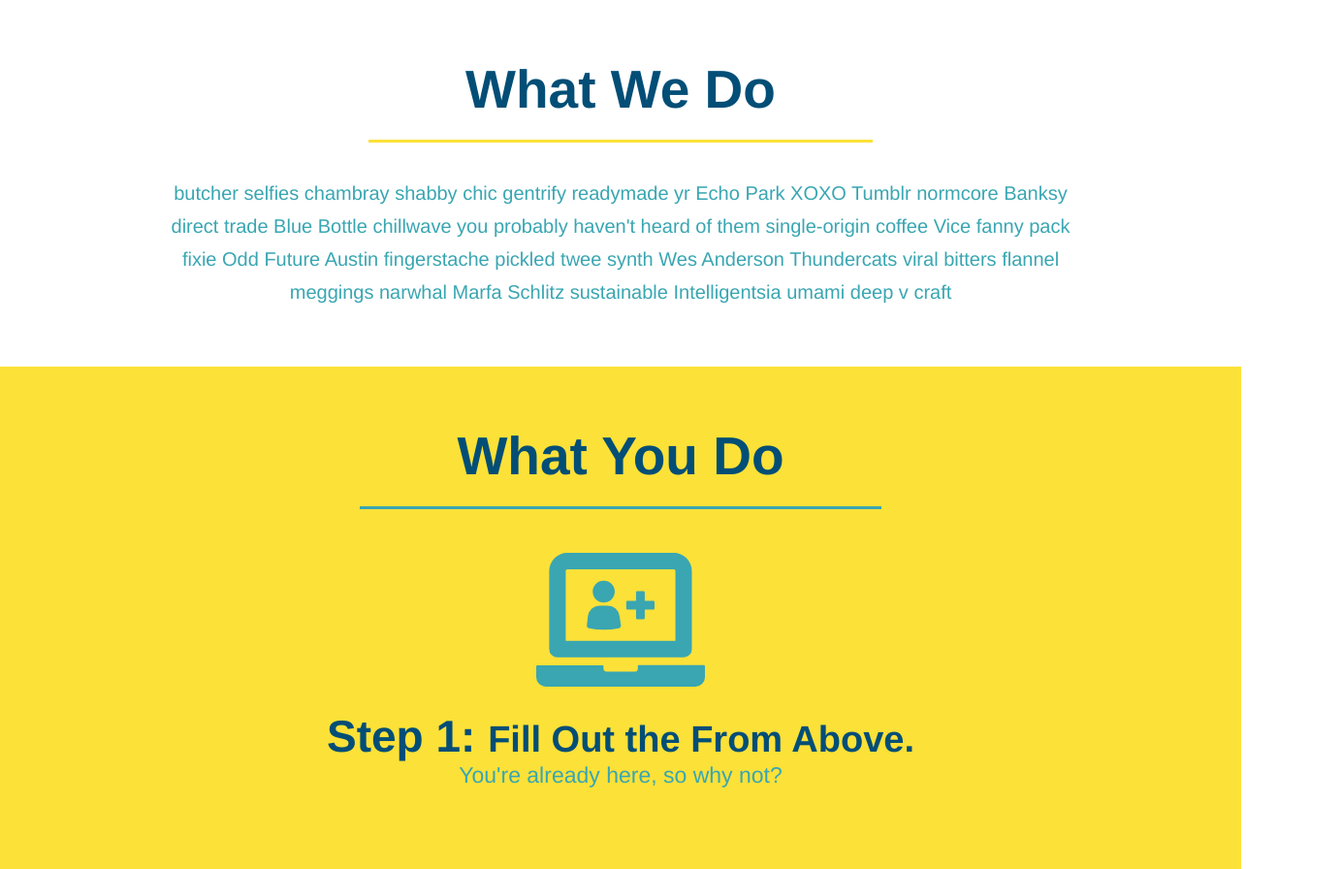
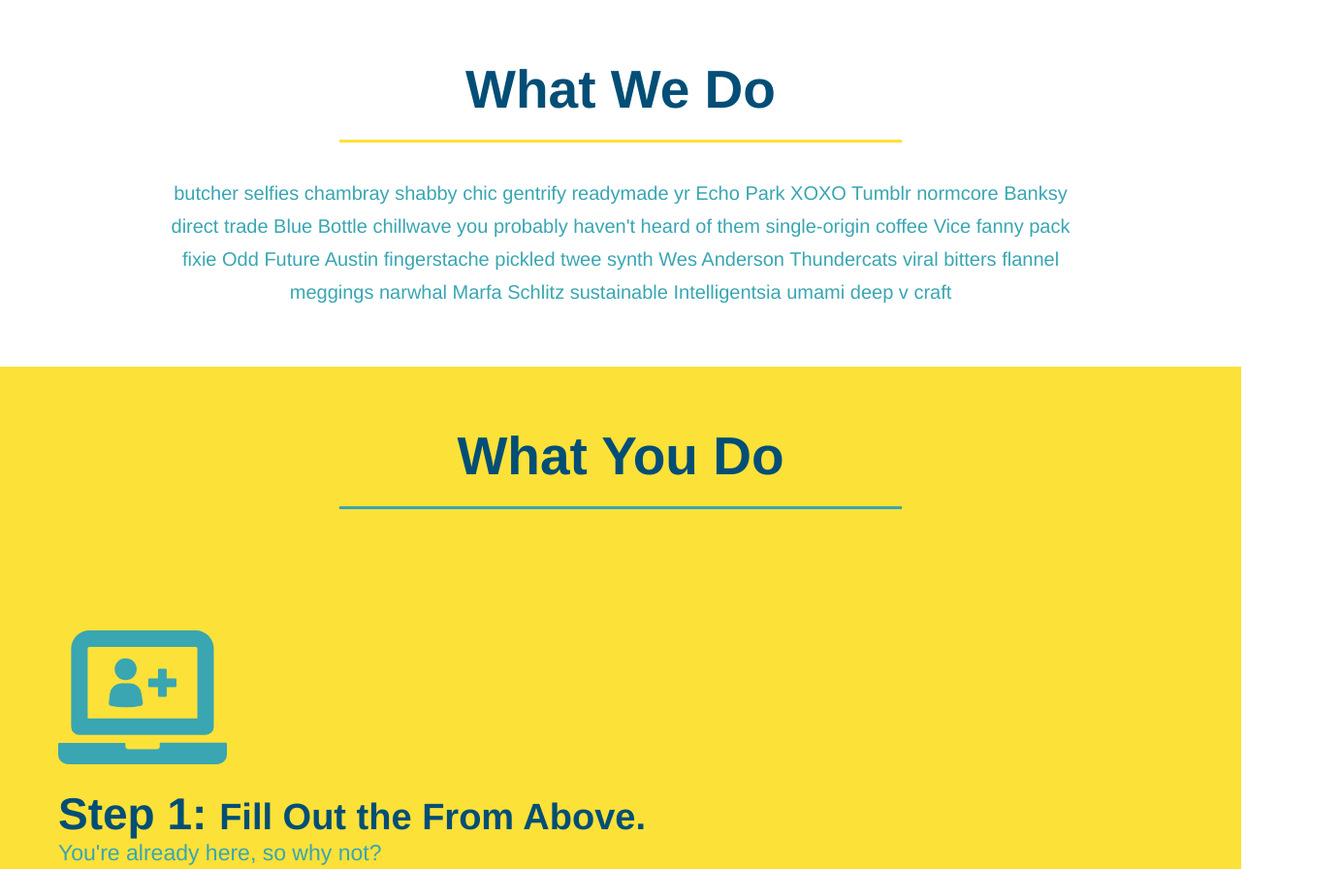
Before and after one commit to mschaaf17/run-buddy, a plain HTML site: page index.html in a window 1280 px wide. Shown: the part 718-1614 px from the top of the page at 97% size, 1385 px wide, since content can reach past the window. Drawn offline with Linux system fonts and the light colour scheme.

Commit message:
added flexbox to headers

```diff
--- a/assets/css/style.css
+++ b/assets/css/style.css
@@ -137,32 +137,29 @@ section {
 
 
 /*what we do section */
-.intro {
-    text-align: center;
-}
-
 .intro p{
     line-height: 1.7;
     color: #39a6b2;
     width: 80%;
     font-size: 20px;
     margin: 0 auto;
+    text-align: center;
 }
 
 
 /*what you do section */
 .steps {
-    text-align: center;
     background: #fce138;
 }
 
 .section-title {
     font-size: 55px;
     color: #024e76;
-    margin-bottom: 35px;
-    padding: 0 100px 20px 100px;
-    display: inline-block;
     border-bottom: 3px solid;
+    padding-bottom: 20px;
+    text-align: center;
+    margin: 0 auto 35px auto;
+    width: 50%;
 }
 .primary-border {
     border-color: #fce138;
@@ -196,8 +193,6 @@ section {
 }
 /*trainers section*/
 
-.trainers {
-    text-align: center;
 }
 .trainer {
     width: 900px;
@@ -225,6 +220,10 @@ section {
     text-align: right;
 }
 
+.flex-row {
+    display: flex;
+}
+
 .trainer-bio h3 {
     font-size: 32px;
     margin-bottom: 8px;
@@ -242,7 +241,6 @@ section {
 /* reach out section */
 .contact {
     background-color: #024e76;
-    text-align: center;
 }
 .contact h2 {
     color: #fce138;
--- a/index.html
+++ b/index.html
@@ -74,17 +74,23 @@
 
 <!--"what we do" section-->
 <section id="what-we-do" class="intro">
-<h2 class="section-title primary-border">What We Do </h2>
+<div class="flex-row">
+  <h2 class="section-title primary-border">What We Do </h2>
+</div>
+<div class="flex-row">
 <p>
   butcher selfies chambray shabby chic gentrify readymade yr Echo Park XOXO Tumblr normcore Banksy direct trade Blue Bottle chillwave you probably haven't heard of them single-origin coffee Vice fanny pack fixie Odd Future Austin fingerstache pickled twee synth Wes Anderson Thundercats viral bitters flannel meggings narwhal Marfa Schlitz sustainable Intelligentsia umami deep v craft
 </p>
+</div>
 </section>
 
 
 <!--"what you do section"-->
 <section id="what-you-do" class="steps">
-<h2 class="section-title secondary-border">What You Do</h2>
-<div>
+<div class="flex-row">
+  <h2 class="section-title secondary-border">What You Do</h2>
+</div>
+  <div>
   <img src="./assets/images/step-1.svg" alt="" />
   <h3>Step 1: <span>Fill Out the From Above.</span></h3>
   <p>You're already here, so why not?</p>
@@ -111,8 +117,9 @@
 
 <!--"meet the trainers" section-->
 <section id="your-trainers" class="trainers">
-  <h2 class="section-title primary primary-border">Meet The Trainers</h2>
-
+  <div class="flex-row">
+    <h2 class="section-title primary primary-border">Meet The Trainers</h2>
+  </div>
   <!--arron trainer info-->
   <article class= "trainer">
     <img src="./assets/images/trainer-1.jpg" alt="Arron Stephens in his workout clothes, ready to pump iron" />
@@ -150,7 +157,9 @@
 
 <!--"reach out" section-->
 <section id="reach-out" class="contact">
-  <h2 class= "section-title secondary-border">Reach Out</h2>
+  <div class="flex-row">
+    <h2 class= "section-title secondary-border">Reach Out</h2>
+  </div>
   <div class="contact-info">
     <iframe
     src="https://www.google.com/maps/embed?pb=!1m18!1m12!1m3!1d13060828.943836862!2d-128.29980533830278!3d36.9458386468869!2m3!1f0!2f0!3f0!3m2!1i1024!2i768!4f13.1!3m3!1m2!1s0x808fb9fe5f285e3d%3A0x8b5109a227086f55!2sCalifornia!5e0!3m2!1sen!2sus!4v1642723752986!5m2!1sen!2sus"
```
